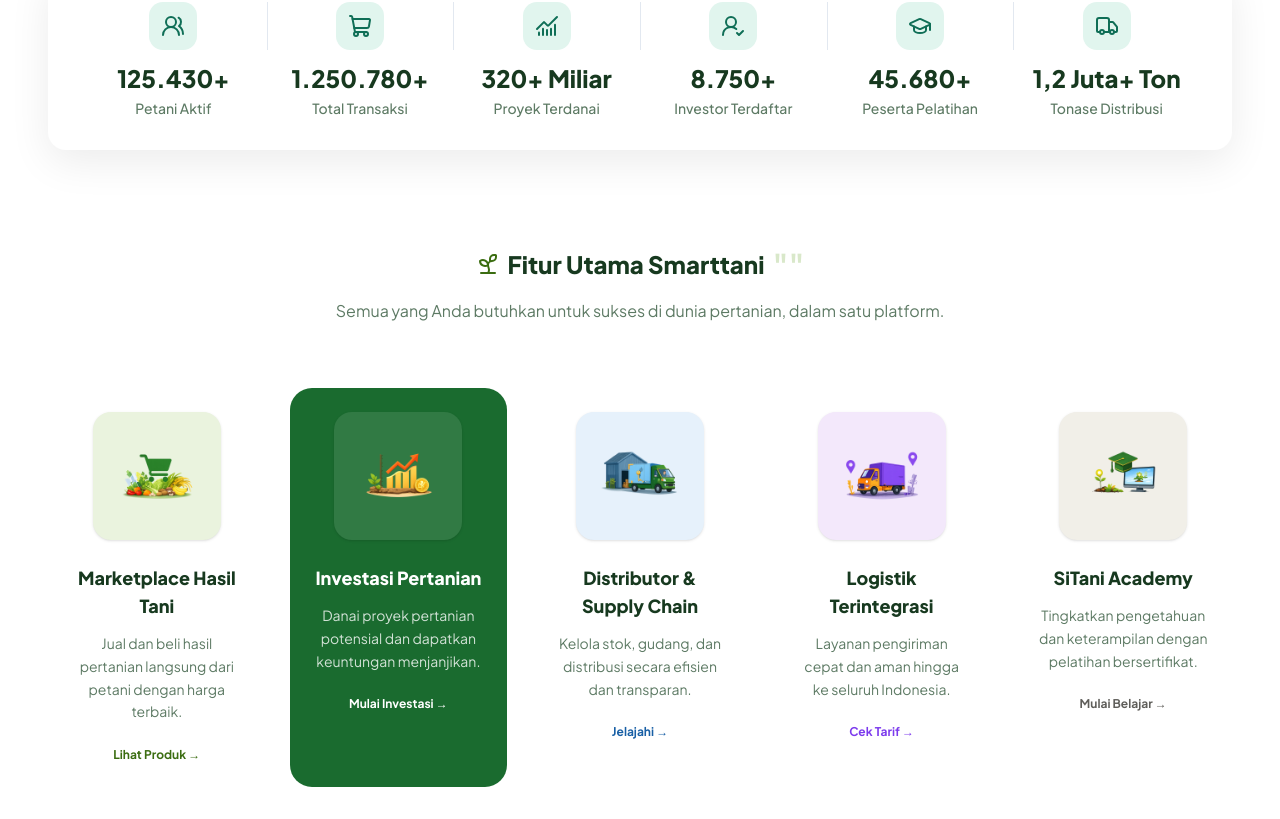
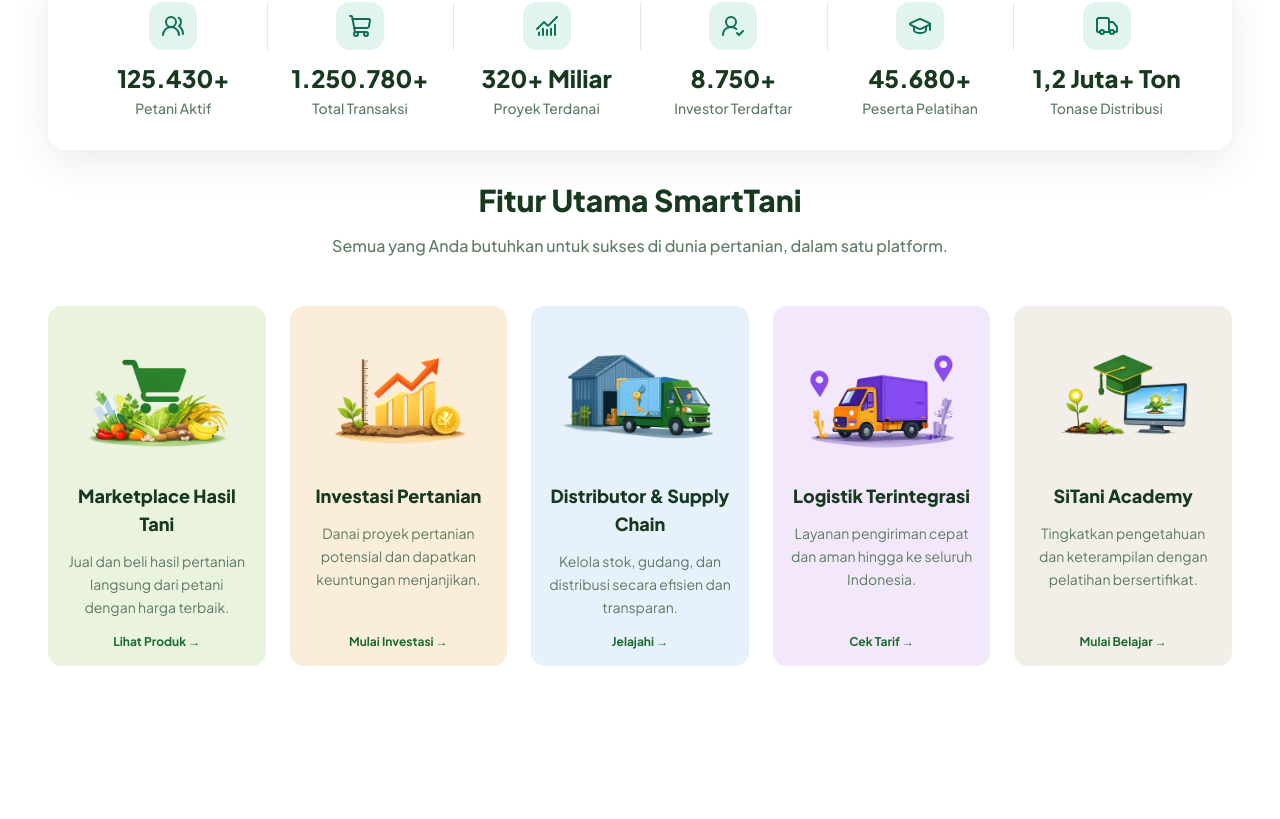
Before and after one commit to SyariefHayat/smartTani, a Next.js app: page / in a window 1280 px wide. Shown: the part 781-1600 px from the top of the page. Built offline with nearby package versions, Linux system fonts and the light colour scheme.

Commit message:
feat: implement refactored FeatureSection and update home page #46

```diff
--- a/app/page.tsx
+++ b/app/page.tsx
@@ -2,10 +2,10 @@
 import { HOME_META } from "@/constants";
 import HeroSection from "@/components/sections/beranda/HeroSection";
 import StatsBarSection from "@/components/sections/beranda/StatsBarSection";
-import FiturSection from "@/components/sections/beranda/FiturSection";
 import StepsSection from "@/components/sections/beranda/StepsSection";
 import KategoriTestimoniArtikelSection from "@/components/sections/beranda/KategoriTestimoniArtikelSection";
 import CTABannerSection from "@/components/sections/beranda/CTABannerSection";
+import FeatureSection from "@/components/sections/beranda/FeatureSection";
 
 export const metadata: Metadata = {
   title: {
@@ -56,7 +56,7 @@
     <>
       <HeroSection />
       <StatsBarSection />
-      <FiturSection />
+      <FeatureSection />
       <StepsSection />
       <KategoriTestimoniArtikelSection />
       <CTABannerSection />
--- /dev/null
+++ b/components/sections/beranda/FeatureSection.tsx
@@ -0,0 +1,62 @@
+import {
+  FEATURES_BG_COLORS,
+  FEATURES_IMAGES,
+  HOME_FEATURES,
+} from "@/constants";
+import Image from "next/image";
+import Link from "next/link";
+
+export default function FeatureSection() {
+  return (
+    <section className="pb-16 pt-8 md:pb-24">
+      <div className="mx-auto max-w-7xl px-5 sm:px-8 md:px-10 lg:px-12">
+        {/* Header */}
+        <div className="mb-12 flex flex-col items-center text-center">
+          <h2 className="text-2xl font-extrabold text-[#17391f] md:text-3xl">
+            Fitur Utama SmartTani
+          </h2>
+          <p className="mt-4 text-sm font-medium text-[#5d7a64] md:text-base">
+            Semua yang Anda butuhkan untuk sukses di dunia pertanian, dalam satu
+            platform.
+          </p>
+        </div>
+
+        <div className="grid grid-cols-1 gap-6 sm:grid-cols-2 lg:grid-cols-5 items-stretch">
+          {HOME_FEATURES.map((features, index) => (
+            <div
+              key={features.title}
+              className={`flex flex-col h-full p-4 items-center text-center transition-transform hover:-translate-y-1 rounded-xl ${FEATURES_BG_COLORS[index]}`}
+            >
+              {/* Gambar */}
+              <div className="relative size-40 shrink-0">
+                <Image
+                  src={FEATURES_IMAGES[index]}
+                  alt={features.title}
+                  fill
+                  className="object-contain"
+                  sizes="100%"
+                />
+              </div>
+
+              <div className="flex flex-col flex-1 items-center">
+                <h3 className="mb-3 text-lg font-extrabold text-[#17391f]">
+                  {features.title}
+                </h3>
+                <p className="text-xs leading-relaxed text-[#5d7a64] md:text-sm">
+                  {features.description}
+                </p>
+              </div>
+
+              <Link
+                href="#"
+                className="mt-4 group flex items-center gap-1.5 text-xs font-bold text-primary transition-colors hover:text-primary/80"
+              >
+                {features.cta}
+              </Link>
+            </div>
+          ))}
+        </div>
+      </div>
+    </section>
+  );
+}
--- a/components/sections/beranda/FiturCard.tsx
+++ /dev/null
@@ -1,68 +0,0 @@
-import Image from "next/image";
-import Link from "next/link";
-import { cn } from "@/lib/utils";
-
-interface FiturCardProps {
-  title: string;
-  description: string;
-  cta: string;
-  image: string;
-  bgColor: string;
-  textColor: string;
-  isHighlighted?: boolean;
-}
-
-export function FiturCard({
-  title,
-  description,
-  cta,
-  image,
-  bgColor,
-  textColor,
-  isHighlighted = false,
-}: FiturCardProps) {
-  return (
-    <div
-      className={cn(
-        "flex flex-col items-center rounded-3xl p-6 text-center transition-all hover:shadow-lg",
-        isHighlighted ? "bg-primary text-white" : "bg-white"
-      )}
-    >
-      <div
-        className={cn(
-          "mb-6 flex size-32 items-center justify-center rounded-2xl shadow-sm",
-          isHighlighted ? "bg-white/10" : bgColor
-        )}
-      >
-        <div className="relative size-20">
-          <Image src={image} alt={title} fill className="object-contain" />
-        </div>
-      </div>
-      <h3
-        className={cn(
-          "mb-3 text-lg font-extrabold",
-          isHighlighted ? "text-white" : "text-[#17391f]"
-        )}
-      >
-        {title}
-      </h3>
-      <p
-        className={cn(
-          "mb-6 text-xs leading-relaxed md:text-sm",
-          isHighlighted ? "text-white/80" : "text-[#5d7a64]"
-        )}
-      >
-        {description}
-      </p>
-      <Link
-        href="#"
-        className={cn(
-          "group flex items-center gap-1.5 text-xs font-bold transition-colors hover:opacity-80",
-          isHighlighted ? "text-white" : textColor
-        )}
-      >
-        {cta}
-      </Link>
-    </div>
-  );
-}
--- a/components/sections/beranda/FiturSection.tsx
+++ /dev/null
@@ -1,50 +0,0 @@
-import { HOME_FITUR } from "@/constants";
-import { Sprout } from "lucide-react";
-import { FiturCard } from "./FiturCard";
-
-const FITUR_IMAGES = [
-  "/images/home/keranjang-belanja.webp",
-  "/images/home/grafik-investasi.webp",
-  "/images/home/gudang-truk.webp",
-  "/images/home/truk-logistik.webp",
-  "/images/home/buku-akademi.webp",
-];
-
-export default function FiturSection() {
-  return (
-    <section className="bg-white py-16 md:py-24">
-      <div className="mx-auto max-w-7xl px-5 sm:px-8 md:px-10 lg:px-12">
-        {/* Header */}
-        <div className="mb-16 flex flex-col items-center text-center">
-          <div className="mb-4 flex items-center gap-2">
-            <Sprout className="size-6 text-[#3B6D11]" />
-            <h2 className="text-xl font-extrabold text-[#17391f] md:text-2xl">
-              Fitur Utama Smarttani
-            </h2>
-            <span className="text-3xl font-extrabold text-[#b5d296] opacity-50">&quot;&quot;</span>
-          </div>
-          <p className="max-w-2xl text-sm leading-relaxed text-[#5d7a64] md:text-base">
-            Semua yang Anda butuhkan untuk sukses di dunia pertanian, dalam satu
-            platform.
-          </p>
-        </div>
-
-        {/* Features Grid */}
-        <div className="grid grid-cols-1 gap-6 sm:grid-cols-2 lg:grid-cols-5">
-          {HOME_FITUR.map((fitur, index) => (
-            <FiturCard
-              key={fitur.title}
-              title={fitur.title}
-              description={fitur.description}
-              cta={fitur.cta}
-              image={FITUR_IMAGES[index]}
-              bgColor={fitur.bgColor!}
-              textColor={fitur.textColor!}
-              isHighlighted={index === 1} // Highlight the second card (Investasi Pertanian)
-            />
-          ))}
-        </div>
-      </div>
-    </section>
-  );
-}
--- a/constants/home.ts
+++ b/constants/home.ts
@@ -122,47 +122,53 @@
   Truck,
 ];
 
-export const HOME_FITUR = [
+export const HOME_FEATURES = [
   {
     title: "Marketplace Hasil Tani",
     description:
       "Jual dan beli hasil pertanian langsung dari petani dengan harga terbaik.",
     cta: "Lihat Produk →",
-    bgColor: "bg-[#EAF3DE]",
-    textColor: "text-[#3B6D11]",
   },
   {
     title: "Investasi Pertanian",
     description:
       "Danai proyek pertanian potensial dan dapatkan keuntungan menjanjikan.",
     cta: "Mulai Investasi →",
-    bgColor: "bg-[#FAEEDA]",
-    textColor: "text-[#BA7517]",
   },
   {
     title: "Distributor & Supply Chain",
     description:
       "Kelola stok, gudang, dan distribusi secara efisien dan transparan.",
     cta: "Jelajahi →",
-    bgColor: "bg-[#E6F1FB]",
-    textColor: "text-[#185FA5]",
   },
   {
     title: "Logistik Terintegrasi",
     description:
       "Layanan pengiriman cepat dan aman hingga ke seluruh Indonesia.",
     cta: "Cek Tarif →",
-    bgColor: "bg-[#F3E8FB]",
-    textColor: "text-[#7C3AED]",
   },
   {
     title: "SiTani Academy",
     description:
       "Tingkatkan pengetahuan dan keterampilan dengan pelatihan bersertifikat.",
     cta: "Mulai Belajar →",
-    bgColor: "bg-[#F1EFE8]",
-    textColor: "text-[#5F5E5A]",
   },
+];
+
+export const FEATURES_IMAGES = [
+  "/images/home/keranjang-belanja.webp",
+  "/images/home/grafik-investasi.webp",
+  "/images/home/gudang-truk.webp",
+  "/images/home/truk-logistik.webp",
+  "/images/home/buku-akademi.webp",
+];
+
+export const FEATURES_BG_COLORS = [
+  "bg-[#EAF3DE]",
+  "bg-[#FAEEDA]",
+  "bg-[#E6F1FB]",
+  "bg-[#F3E8FB]",
+  "bg-[#F1EFE8]",
 ];
 
 export const HOME_STEPS = [
```
